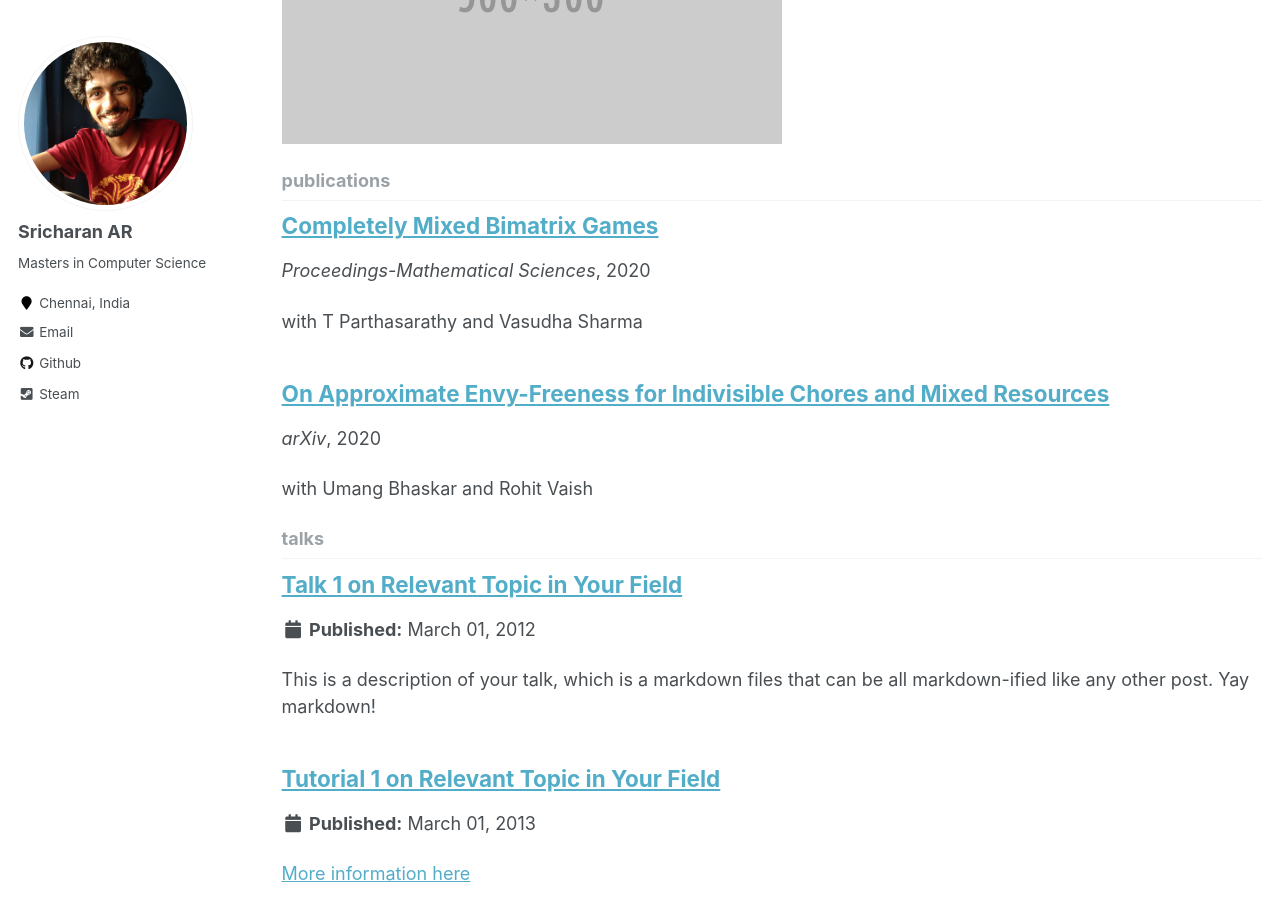
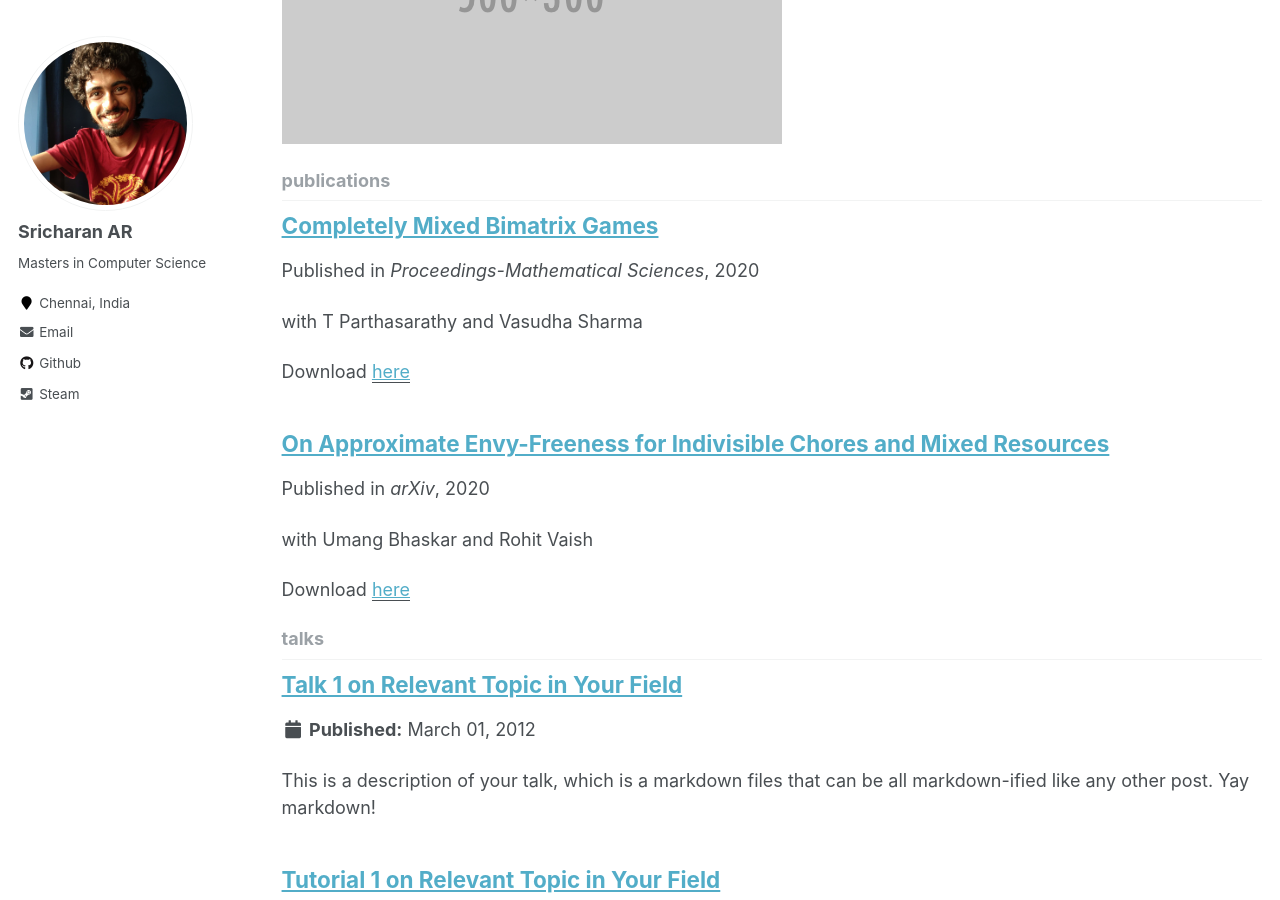
Before and after one commit to SriAR/sriar.github.io, a Jekyll site: the page built from _pages/collection-archive.html, in a window 1280 px wide and 900 px high, scrolled down 960 px. Built offline with Jekyll 4.4.1, drawn with Linux system fonts in a browser that asks for light colours.

Commit message:
changed archive first to fix blog

```diff
--- a/_includes/archive-single.html
+++ b/_includes/archive-single.html
@@ -30,7 +30,7 @@
       {% if post.link %}
         <a href="{{ post.link }}">{{ title }}</a> <a href="{{ base_path }}{{ post.url }}" rel="permalink"><i class="fa fa-link" aria-hidden="true" title="permalink"></i><span class="sr-only">Permalink</span></a>
       {% else %}
-        <a href="{{ post.paperurl }}" rel="permalink">{{ title }}</a>
+        <a href="{{ base_path }}{{ post.url }}" rel="permalink">{{ title }}</a>
       {% endif %}
     </h2>
 
@@ -41,7 +41,7 @@
         {% if post.collection == 'teaching' %}
           <p> {{ post.type }}, <i>{{ post.venue }}</i>, {{ post.date | default: "1900-01-01" | date: "%Y" }} </p>
         {% elsif post.collection == 'publications' %}
-          <p> <i>{{ post.venue }}</i>, {{ post.date | default: "1900-01-01" | date: "%Y" }} </p>
+          <p>Published in <i>{{ post.venue }}</i>, {{ post.date | default: "1900-01-01" | date: "%Y" }} </p>
         {% elsif post.date %}
          <p class="page__date"><strong><i class="fa fa-fw fa-calendar" aria-hidden="true"></i> {{ site.data.ui-text[site.locale].date_label | default: "Published:" }}</strong> <time datetime="{{ post.date | default: "1900-01-01" | date_to_xmlschema }}">{{ post.date | default: "1900-01-01" | date: "%B %d, %Y" }}</time></p>
         {% endif %}
@@ -56,6 +56,8 @@
       <p>Recommended citation: {{ post.citation }} <a href="{{ post.paperurl }}"><u>{{ post.paperurl }}</u></a></p>
     {% elsif post.citation %}
       <p>Recommended citation: {{ post.citation }} </p>
+    {% elsif post.paperurl %}
+      <p>Download <a href=" {{ post.paperurl }} "><u>here</u></a></p>
     {% endif %}
 
   </article>
```
